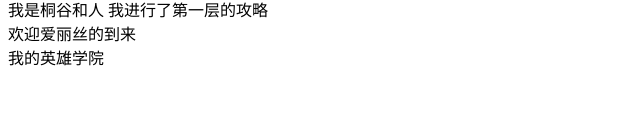
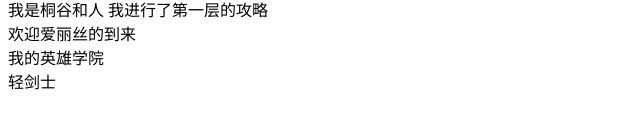
Before and after one commit to sAoKirtio/myfirst, a plain HTML site: page index.html in a window 1280 px wide. Shown: the part 155-284 px from the top of the page, 0-640 px from the left. Drawn offline with Linux system fonts and the light colour scheme.

Commit message:
轻剑士

```diff
--- a/index.html
+++ b/index.html
@@ -17,6 +17,7 @@
     <div>我是桐谷和人 我进行了第一层的攻略</div>
     <div>欢迎爱丽丝的到来</div>
     <div>我的英雄学院</div>
+    <div>轻剑士</div>
     <!--
         git remote  查看所有的仓库别名(变量) 存储着仓库地址
 
```
